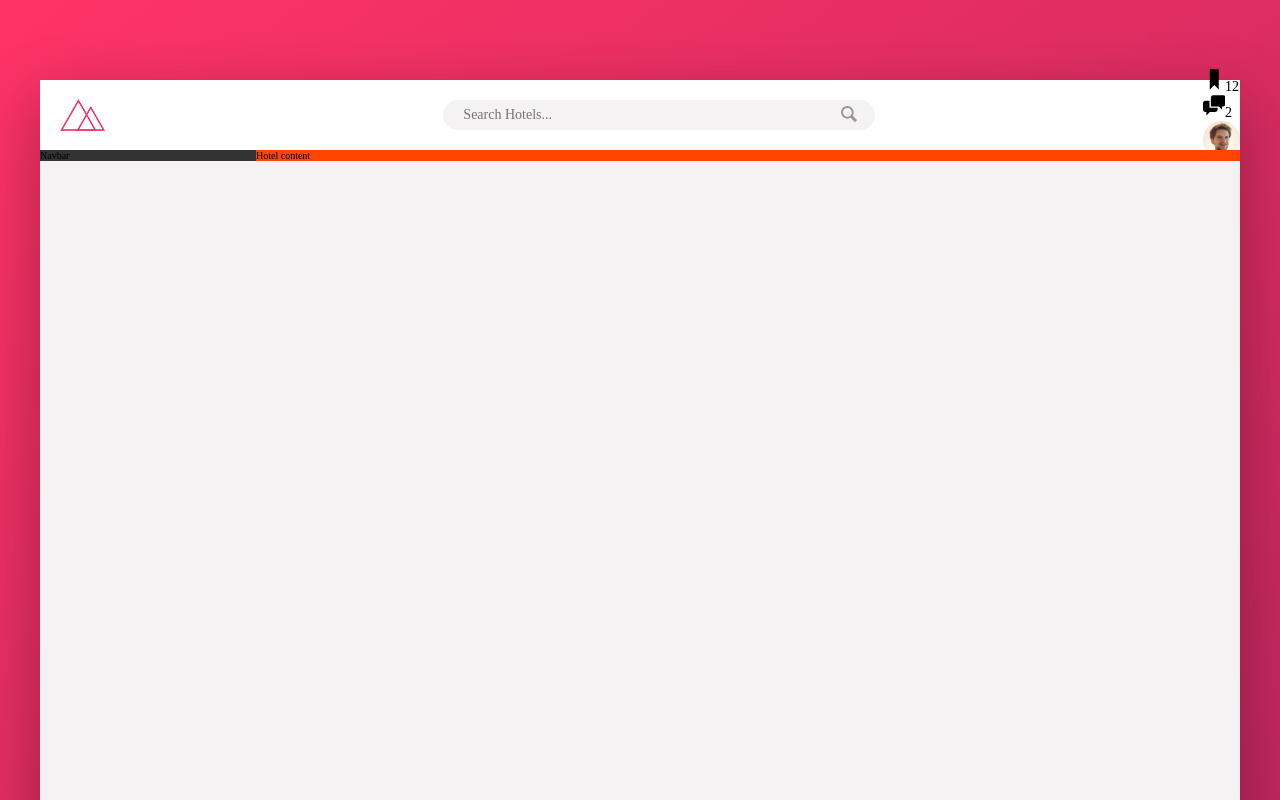
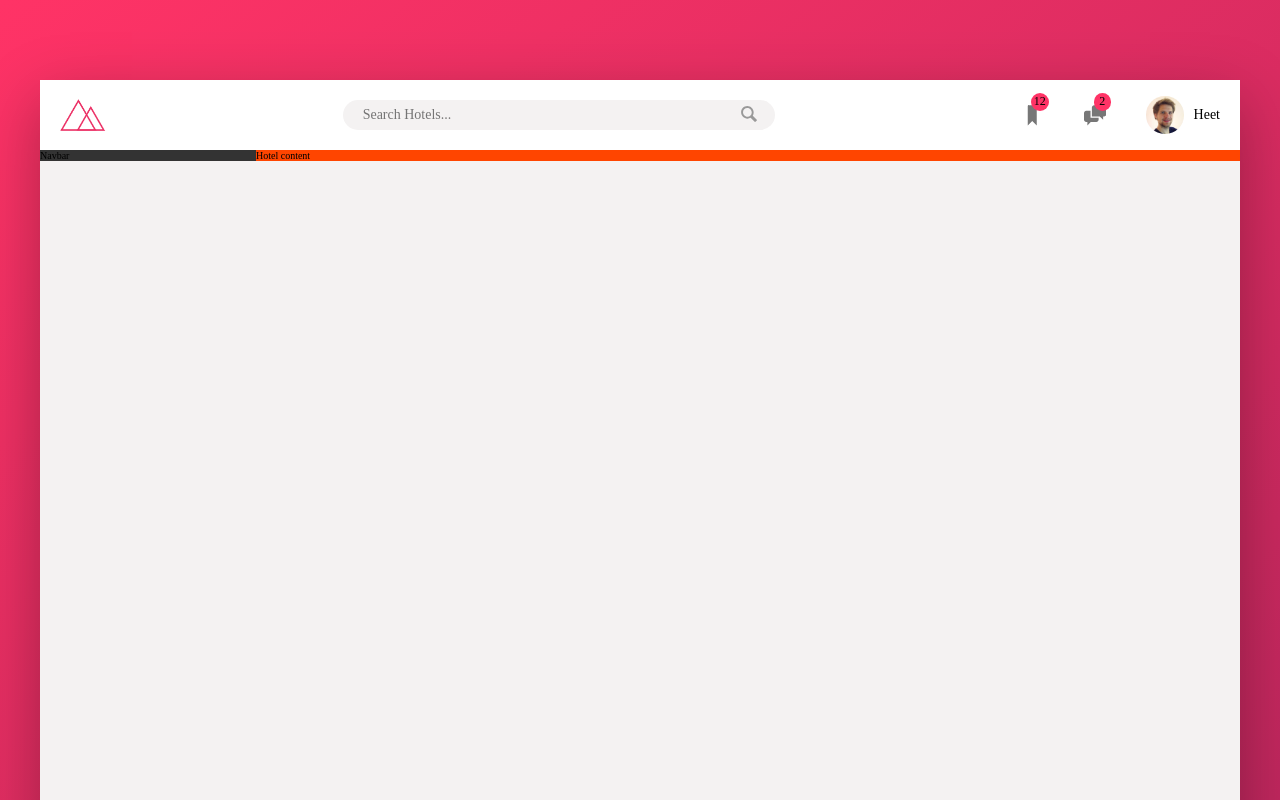
Before and after one commit to Heet1996/Trillo, a website: page index.html in a window 1280 px wide. Shown: the top 800 px of the page. Drawn offline with Linux system fonts and the light colour scheme.

Commit message:
navbar and header completed

```diff
--- a/index.html
+++ b/index.html
@@ -37,7 +37,7 @@
                       </div>
                       <div class="user-nav__info">
                             <img src="img/user.jpg" alt="Heet" class="user-nav__user-photo">
-                            <span class="user-nav__user-name"></span>
+                            <span class="user-nav__user-name">Heet</span>
                       </div>
                   </nav>
             </header>
--- a/sass/_component.scss
+++ b/sass/_component.scss
@@ -70,17 +70,45 @@
 
 .user-nav
 {
-
+    display: flex;
+    align-items: center;
+    align-self: stretch;
     &__icon-box
     {
+       position: relative;
+    }
+    &>*
+    {
+        padding:0 2rem;
+        height:100%;
+        cursor: pointer;
+        display: flex;
+        align-items: center;
+
+    }
+    &>*:hover
+    {
+        background-color:var(--grey-light-3);
 
     }
     &__icon{
         height: 2.25rem;
         width:2.25rem;
+        fill: var(--grey-dark-2);
     }
     &__notification
     {
+        position: absolute;
+        font-size: 1.2rem;
+        top:1.3rem;
+        right:1.5rem;
+        width: 1.75rem;
+        height: 1.75rem;
+        background-color: var(--primary-light);
+        border-radius:100px;
+        display: flex;
+        justify-content: center;
+        align-items: center;
 
     }
     &__info{
@@ -89,7 +117,7 @@
     &__user-photo{
         height: 3.75rem;
         border-radius: 50%;
-
+        margin-right: 1rem;
     }
     &__user-name
     {
--- a/sass/_layout.scss
+++ b/sass/_layout.scss
@@ -16,6 +16,7 @@
     display: flex;
     justify-content: space-between;
     align-items: center;
+
 }
 .content
 {
```
Also changed, not shown: css/style.css.
